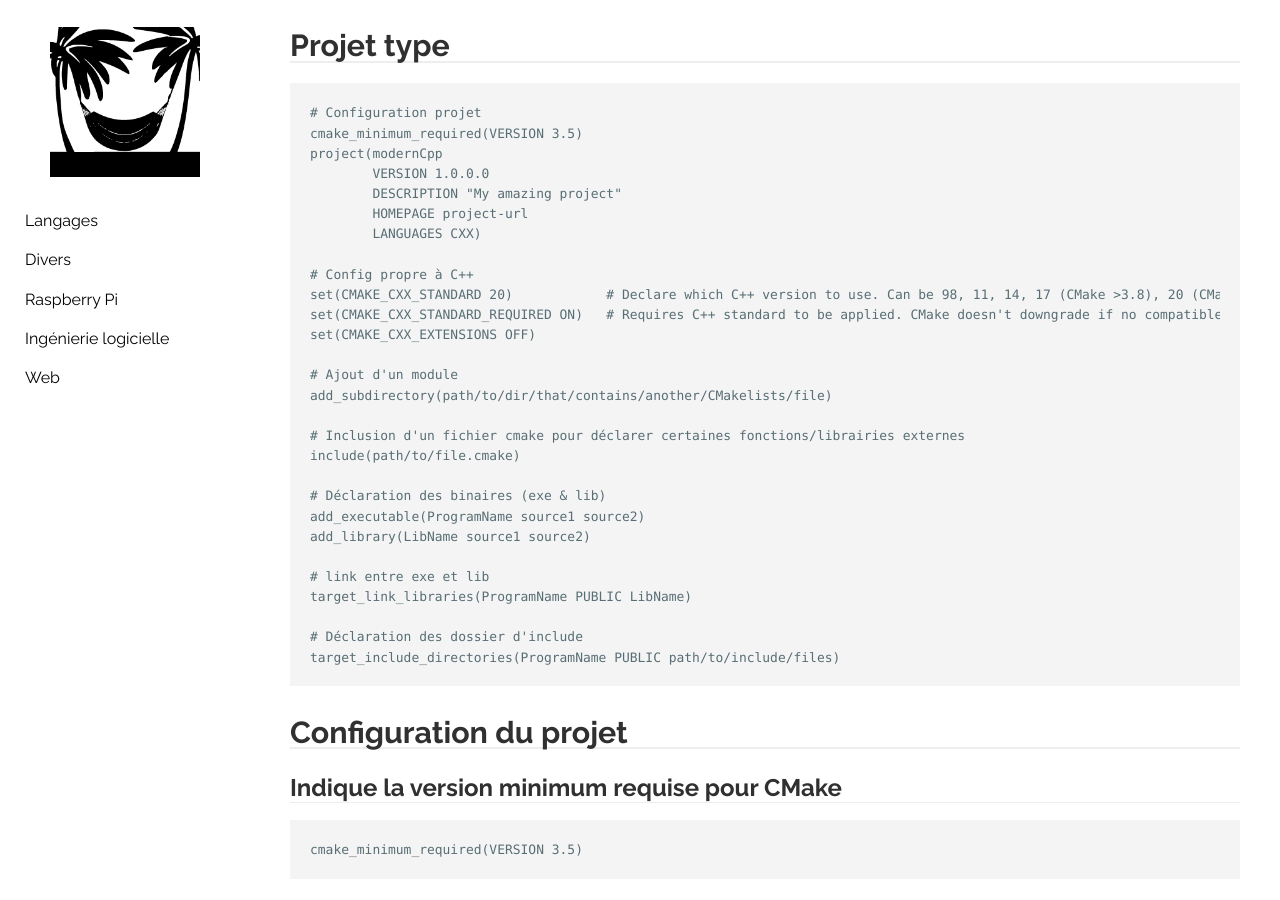
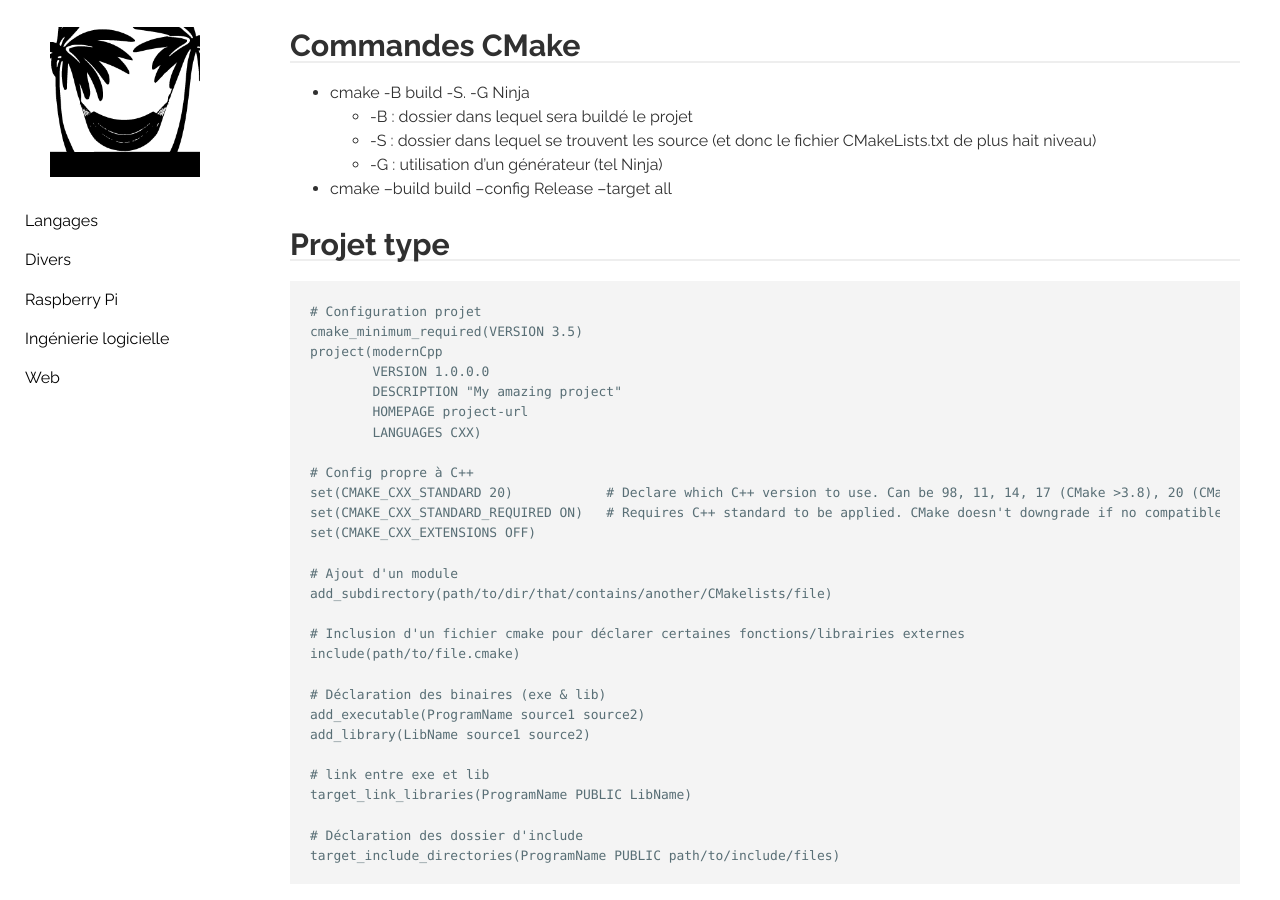
Before and after one commit to behej/lazyjekyll, a Jekyll site: the page built from _sweng/cmake.md, in a window 1280 px wide and 900 px high. Built offline with Jekyll 4.4.1, drawn with Linux system fonts in a browser that asks for light colours.

Commit message:
Add commands to run cmake

````diff
--- a/_sweng/cmake.md
+++ b/_sweng/cmake.md
@@ -3,6 +3,12 @@ title: CMake
 layout: default
 icon: cmake.png
 ---
+# Commandes CMake
+* cmake -B build -S. -G Ninja
+  * -B : dossier dans lequel sera buildé le projet
+  * -S : dossier dans lequel se trouvent les source (et donc le fichier CMakeLists.txt de plus hait niveau)
+  * -G : utilisation d'un générateur (tel Ninja)
+* cmake --build build --config Release --target all
 
 # Projet type
 ```
````
